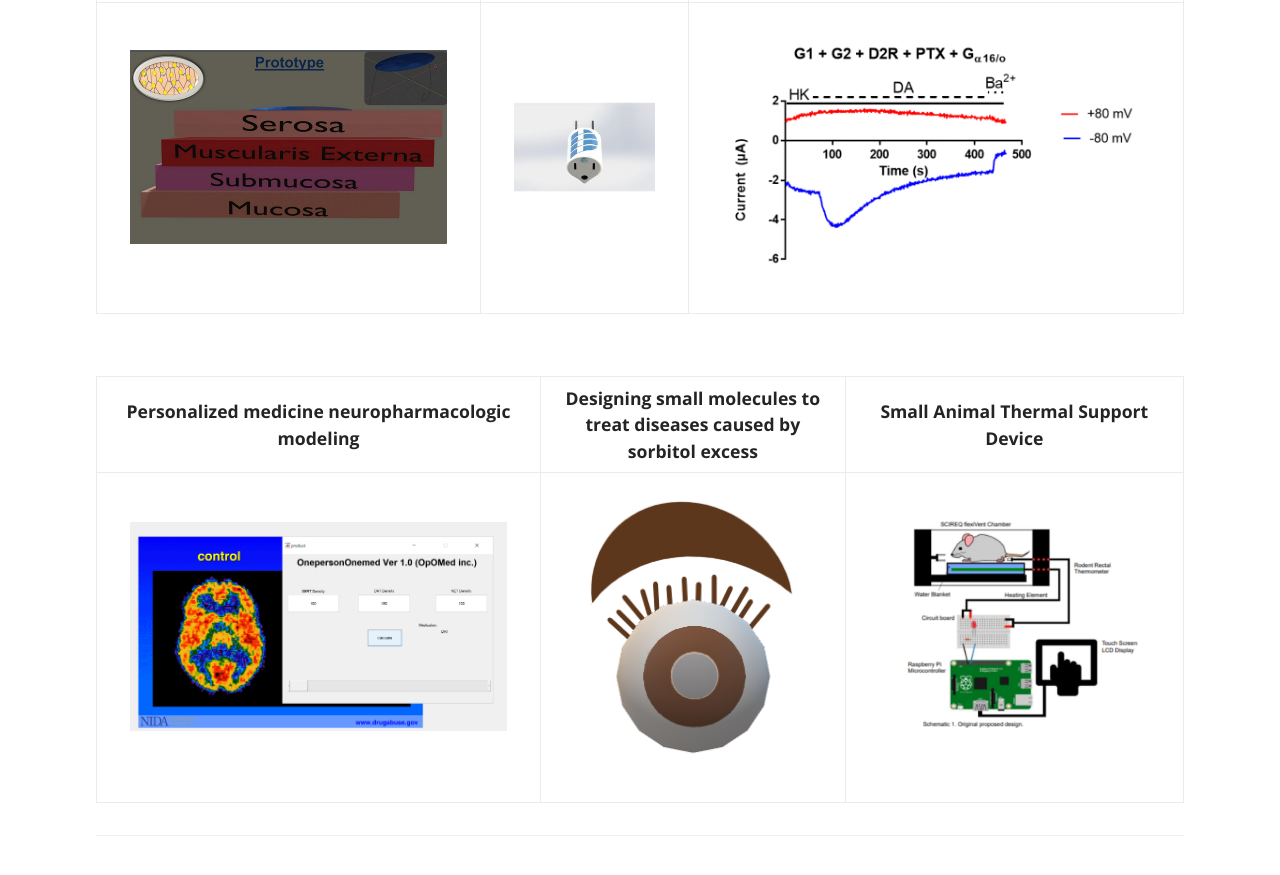
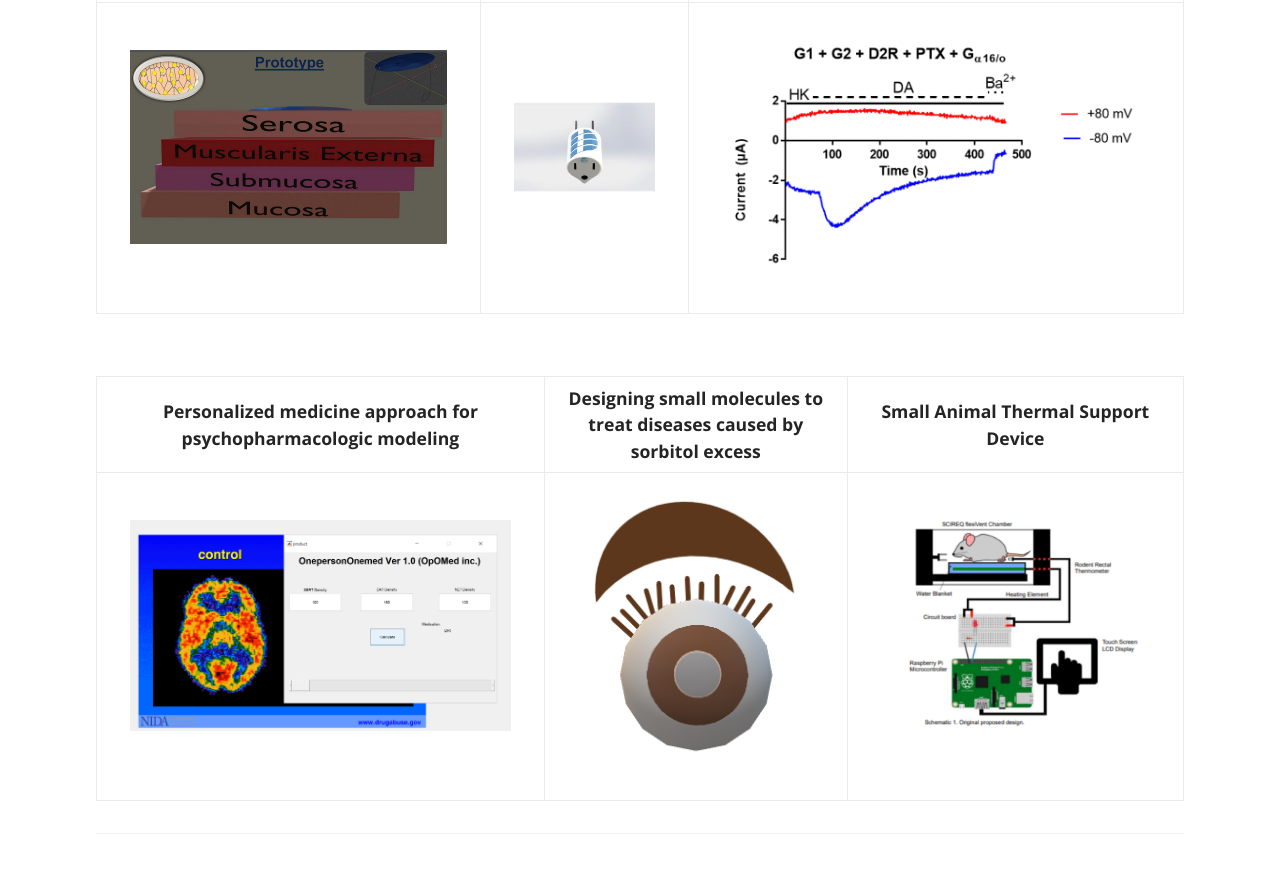
Before and after one commit to EyeCanDoIt/EyeCanDoIt.github.io, a Jekyll site: the page built from research.md, in a window 1280 px wide and 900 px high, scrolled down 2013 px. Shown: the top 875 px of the window. Built offline with Jekyll 4.4.1, drawn with Linux system fonts in a browser that asks for light colours.

Commit message:
Update research.md

```diff
--- a/research.md
+++ b/research.md
@@ -32,6 +32,6 @@
 
 <br>
 
-| Personalized medicine neuropharmacologic modeling  | Designing small molecules to treat diseases caused by sorbitol excess | Small Animal Thermal Support Device |
+| Personalized medicine approach for psychopharmacologic modeling  | Designing small molecules to treat diseases caused by sorbitol excess | Small Animal Thermal Support Device |
 |     :---:    |     :---:      |     :---:     |
 | <a href="opomed" class="btn" style="color:#E0E0E0"><img src="https://EyeCanDoIt.github.io/Images/opomed.png" alt="https://EyeCanDoIt.github.io/Images/opomed.png" loading="lazy"></a>   | <a href="sorbitol" class="btn" style="color:#E0E0E0"><img src="https://EyeCanDoIt.github.io/Images/eye.png" alt="https://EyeCanDoIt.github.io/Images/eye.png" alt=" " width="90%" height="90%"  loading="lazy"></a>     | <a href="thermoreg" class="btn" style="color:#E0E0E0"><img src="https://EyeCanDoIt.github.io/Images/scireq.png" alt="https://EyeCanDoIt.github.io/Images/scireq.png" loading="lazy"></a>    |
```
